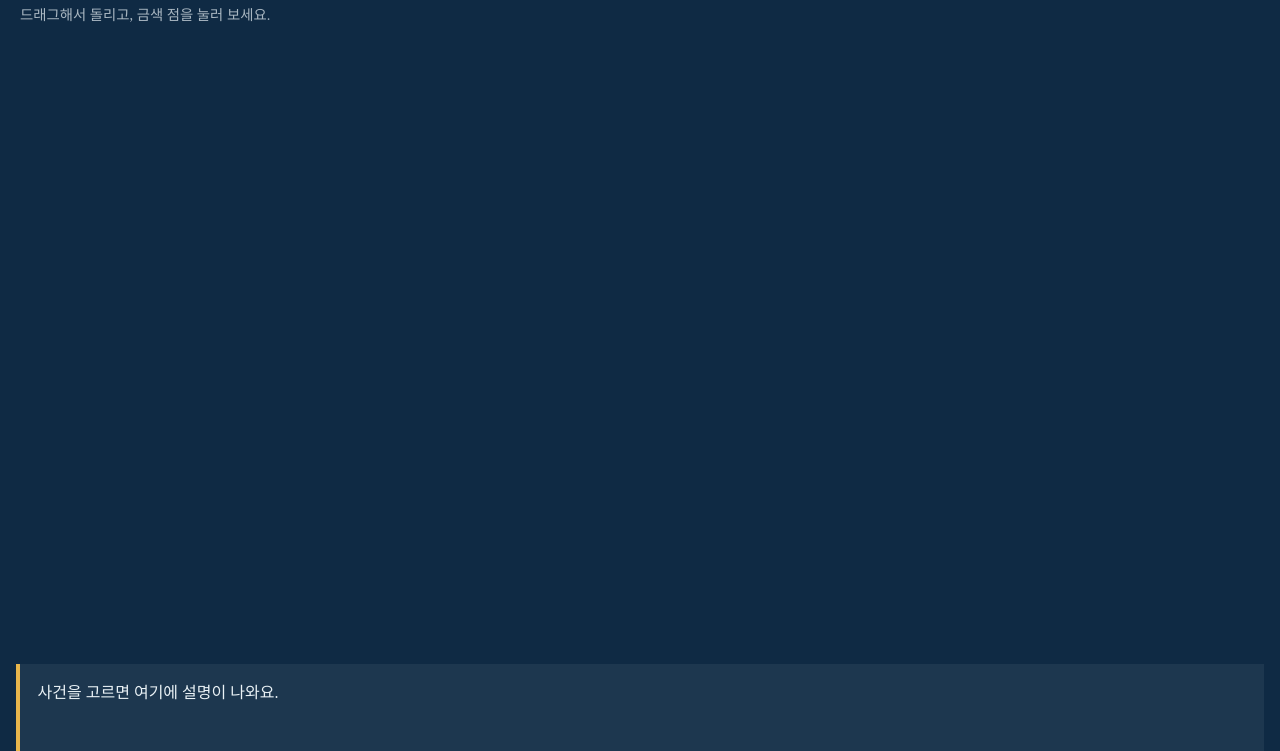
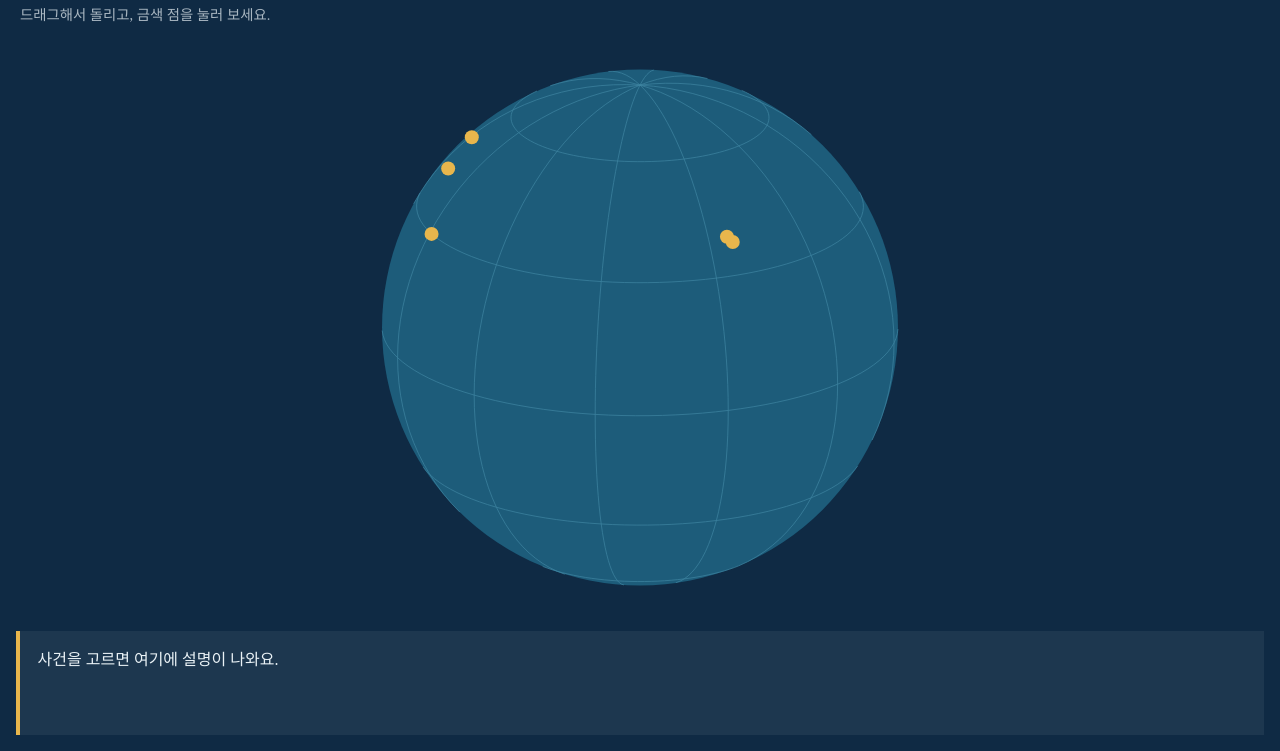
Before and after one commit to ambion77/Test1008, a website: page www/index.html in a window 1280 px wide. Shown: the part 49-800 px from the top of the page. Drawn offline with Linux system fonts and the light colour scheme.

Commit message:
index.html 업데이트

```diff
--- a/www/index.html
+++ b/www/index.html
@@ -23,3 +23,78 @@
   <p class="hint">드래그해서 돌리고, 금색 점을 눌러 보세요.</p>
   <canvas id="c"></canvas>
   <div id="card">사건을 고르면 여기에 설명이 나와요.</div>
+<script>
+const events = [
+  { name:"로마 건국", year:"기원전 753년", lat:41.9, lon:12.5 },
+  { name:"고조선 건국(전승)", year:"기원전 2333년", lat:39.0, lon:125.7 },
+  { name:"훈민정음 반포", year:"1446년", lat:37.57, lon:126.98 },
+  { name:"피라미드 건설", year:"기원전 2560년경", lat:29.98, lon:31.13 },
+  { name:"콜럼버스 아메리카 도착", year:"1492년", lat:24.1, lon:-74.5 },
+  { name:"프랑스 혁명", year:"1789년", lat:48.86, lon:2.35 },
+  { name:"마추픽추 건설", year:"1450년경", lat:-13.16, lon:-72.55 }
+];
+const c = document.getElementById('c'), ctx = c.getContext('2d');
+const card = document.getElementById('card');
+let rotLon = -100, rotLat = 20, R, cx, cy, dragging = false, lastX, lastY, moved = 0;
+const rad = d => d * Math.PI / 180;
+
+function resize() {
+  const dpr = window.devicePixelRatio || 1;
+  c.width = c.clientWidth * dpr; c.height = c.clientHeight * dpr;
+  ctx.setTransform(dpr,0,0,dpr,0,0);
+  cx = c.clientWidth/2; cy = c.clientHeight/2;
+  R = Math.min(cx, cy) * 0.85;
+  draw();
+}
+function project(lat, lon) {
+  const φ = rad(lat), λ = rad(lon + rotLon), φ0 = rad(rotLat);
+  const x = Math.cos(φ) * Math.sin(λ);
+  const y = Math.cos(φ0)*Math.sin(φ) - Math.sin(φ0)*Math.cos(φ)*Math.cos(λ);
+  const z = Math.sin(φ0)*Math.sin(φ) + Math.cos(φ0)*Math.cos(φ)*Math.cos(λ);
+  return { x: cx + R*x, y: cy - R*y, visible: z > 0 };
+}
+function draw() {
+  ctx.clearRect(0,0,c.clientWidth,c.clientHeight);
+  ctx.fillStyle = getComputedStyle(document.body).getPropertyValue('--globe');
+  ctx.beginPath(); ctx.arc(cx,cy,R,0,Math.PI*2); ctx.fill();
+  ctx.strokeStyle = '#3f86a3'; ctx.lineWidth = 0.7;
+  for (let lon = -180; lon < 180; lon += 30) line(l => [l, lon], -90, 90);
+  for (let lat = -60; lat <= 60; lat += 30) line(l => [lat, l], -180, 180);
+  for (const e of events) {
+    const p = project(e.lat, e.lon); e.p = p;
+    if (!p.visible) continue;
+    ctx.fillStyle = '#e8b64c';
+    ctx.beginPath(); ctx.arc(p.x, p.y, 7, 0, Math.PI*2); ctx.fill();
+  }
+}
+function line(f, a, b) {
+  ctx.beginPath(); let pen = false;
+  for (let t = a; t <= b; t += 3) {
+    const [lat, lon] = f(t), p = project(lat, lon);
+    if (p.visible) { pen ? ctx.lineTo(p.x,p.y) : ctx.moveTo(p.x,p.y); pen = true; }
+    else pen = false;
+  }
+  ctx.stroke();
+}
+c.addEventListener('pointerdown', e => { dragging = true; moved = 0; lastX = e.clientX; lastY = e.clientY; });
+window.addEventListener('pointermove', e => {
+  if (!dragging) return;
+  const dx = e.clientX - lastX, dy = e.clientY - lastY;
+  moved += Math.abs(dx) + Math.abs(dy);
+  rotLon += dx * 0.4; rotLat = Math.max(-80, Math.min(80, rotLat + dy * 0.4));
+  lastX = e.clientX; lastY = e.clientY; draw();
+});
+window.addEventListener('pointerup', e => {
+  if (dragging && moved < 6) pick(e);
+  dragging = false;
+});
+function pick(e) {
+  const r = c.getBoundingClientRect(), x = e.clientX - r.left, y = e.clientY - r.top;
+  const hit = events.find(ev => ev.p.visible && Math.hypot(ev.p.x - x, ev.p.y - y) < 18);
+  if (hit) card.innerHTML = `<b>${hit.year}</b><br>${hit.name}`;
+}
+window.addEventListener('resize', resize);
+resize();
+</script>
+</body>
+</html>
```
